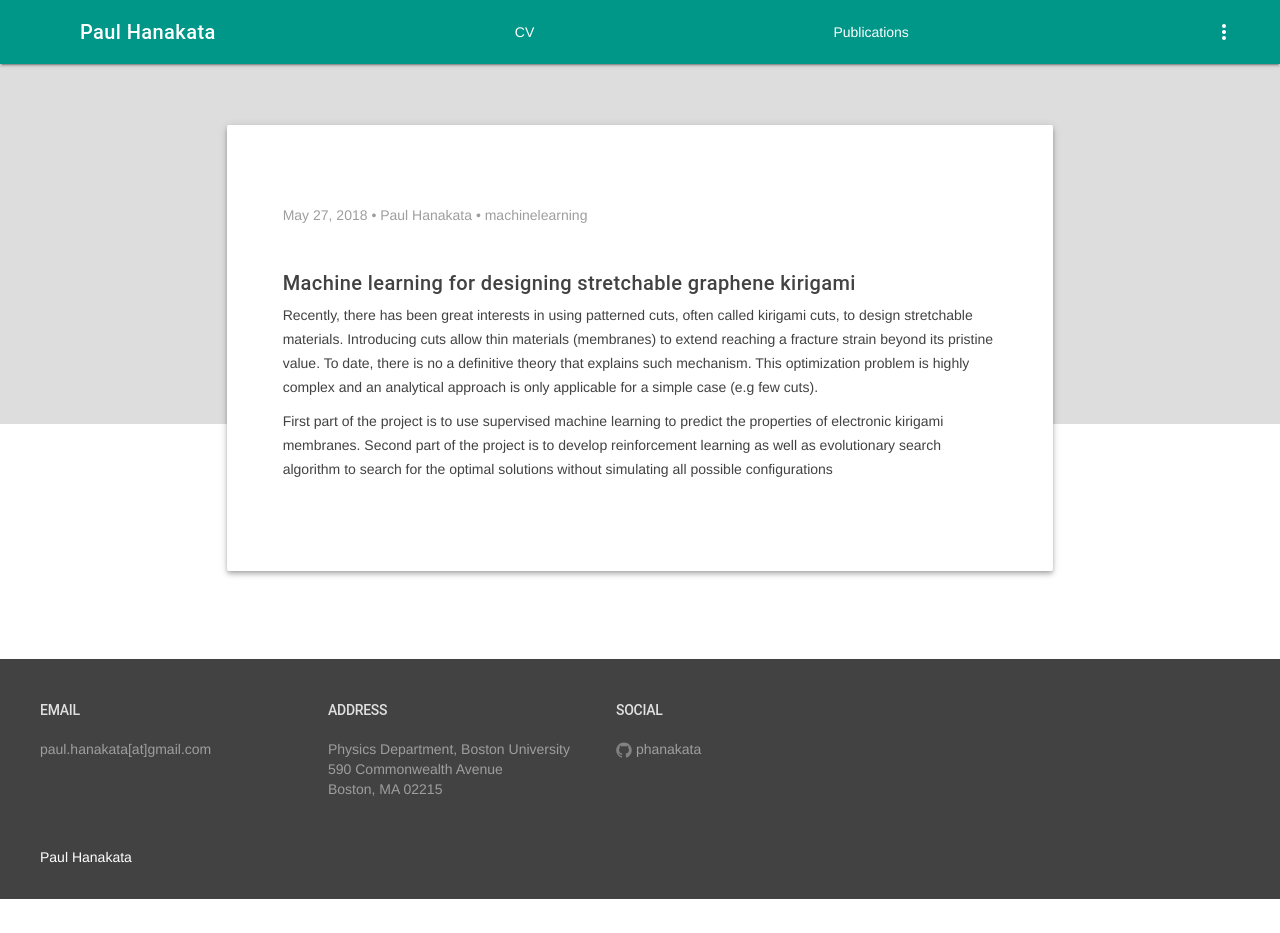
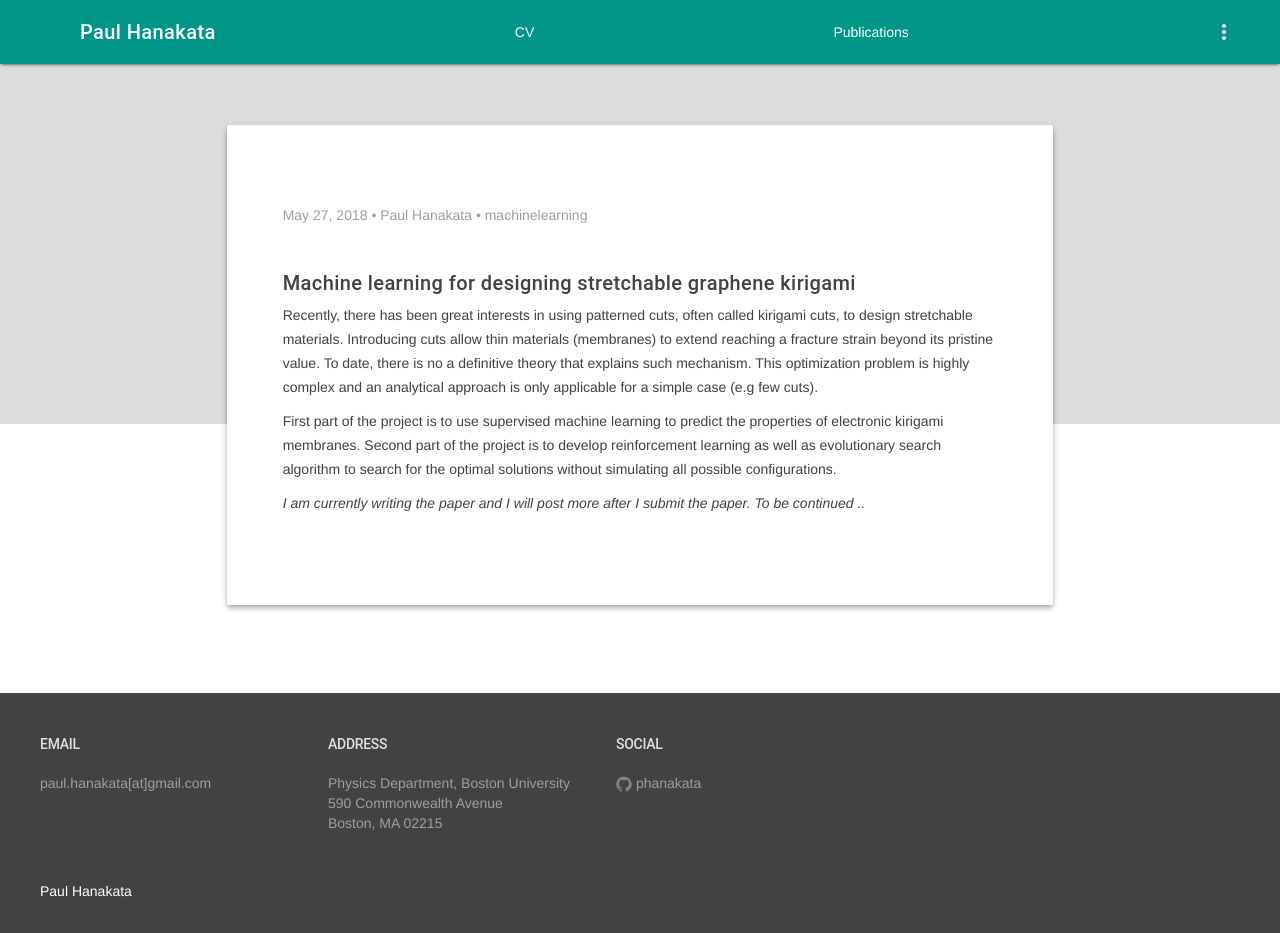
Before and after one commit to phanakata/phanakata.github.io, a Jekyll site: the page built from _posts/2018-05-29-ML.markdown, in a window 1280 px wide. Built offline with Jekyll 4.4.1, drawn with Linux system fonts in a browser that asks for light colours; before the commit the page ends 900 px from its top, so only the background shows below that.

Commit message:
Update 2018-05-29-ML.markdown

```diff
--- a/_posts/2018-05-29-ML.markdown
+++ b/_posts/2018-05-29-ML.markdown
@@ -12,4 +12,6 @@ To date, there is no a definitive theory that explains such mechanism.
 This optimization problem is highly complex and an analytical approach is only applicable for a simple case (e.g few cuts).
 
 First part of the project is to use supervised machine learning to predict the properties of electronic kirigami membranes.
-Second part of the project is to develop reinforcement learning as well as evolutionary search algorithm to search for the optimal solutions without simulating all possible configurations
+Second part of the project is to develop reinforcement learning as well as evolutionary search algorithm to search for the optimal solutions without simulating all possible configurations.
+
+*I am currently writing the paper and I will post more after I submit the paper. To be continued ..*
```
